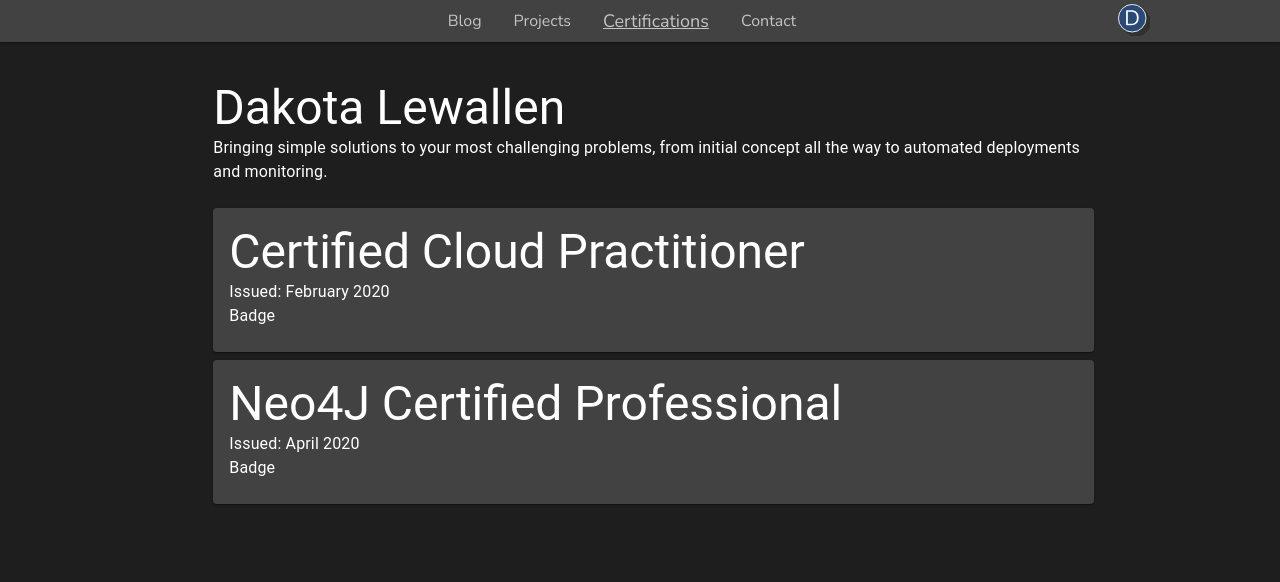
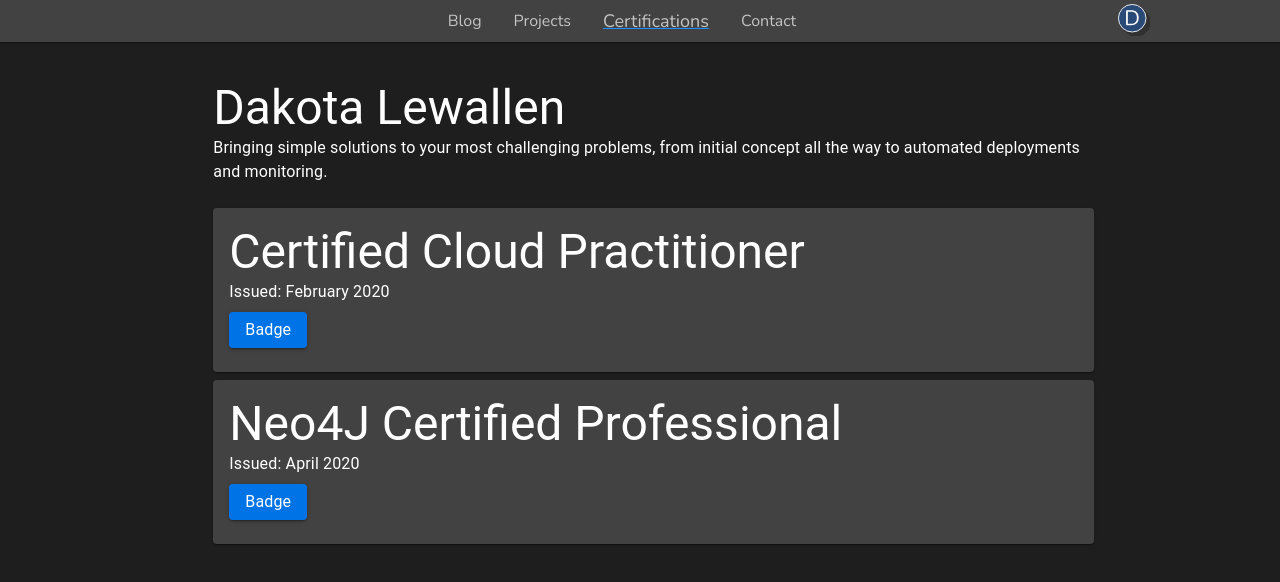
Before and after one commit to PizzaShift/next-personal-site, a Next.js app: page /certifications in a window 1280 px wide. Shown: the top 582 px of the page. Built offline with nearby package versions, Linux system fonts and the light colour scheme.

Commit message:
adding some color

```diff
--- a/components/cards/Certs.js
+++ b/components/cards/Certs.js
@@ -1,4 +1,4 @@
-import { Grid, Typography, CardContent } from "@material-ui/core/";
+import { Grid, Typography, CardContent, Button } from "@material-ui/core/";
 import MyCard from "./Card";
 
 const Cert = () => {
@@ -17,7 +17,17 @@ const Cert = () => {
             style={{ textDecorationColor: "white", color: "white" }}
             href="https://www.youracclaim.com/badges/040beb89-0d89-462e-83a3-0029544cc863/public_url"
           >
-            <Typography>Badge</Typography>
+            <Button
+              variant="contained"
+              style={{
+                textTransform: "none",
+                backgroundColor: "#0073E6",
+                color: "white",
+                marginTop: "0.5rem",
+              }}
+            >
+              <Typography>Badge</Typography>
+            </Button>
           </a>
         </CardContent>
       </MyCard>
@@ -34,7 +44,17 @@ const Cert = () => {
             style={{ textDecorationColor: "white", color: "white" }}
             href="https://graphacademy.neo4j.com/certificates/362a1440003ee5e6f6aa98d7bae0849b8b7811ee58714d0ec83d598f3e82ef40.pdf"
           >
-            <Typography>Badge</Typography>
+            <Button
+              variant="contained"
+              style={{
+                textTransform: "none",
+                backgroundColor: "#0073E6",
+                color: "white",
+                marginTop: "0.5rem",
+              }}
+            >
+              <Typography>Badge</Typography>
+            </Button>
           </a>
         </CardContent>
       </MyCard>
--- a/components/layout/Layout.js
+++ b/components/layout/Layout.js
@@ -68,7 +68,11 @@ const Layout = (props) => {
                 className={classes.links}
                 style={
                   navValue === "/"
-                    ? { textDecoration: "underline", fontSize: "large" }
+                    ? {
+                        textDecoration: "underline",
+                        textDecorationColor: "DodgerBlue",
+                        fontSize: "large",
+                      }
                     : {}
                 }
               >
@@ -82,7 +86,11 @@ const Layout = (props) => {
                 className={classes.links}
                 style={
                   navValue === "/projects"
-                    ? { textDecoration: "underline", fontSize: "large" }
+                    ? {
+                        textDecoration: "underline",
+                        textDecorationColor: "DodgerBlue",
+                        fontSize: "large",
+                      }
                     : {}
                 }
               >
@@ -96,7 +104,11 @@ const Layout = (props) => {
                 className={classes.links}
                 style={
                   navValue === "/certifications"
-                    ? { textDecoration: "underline", fontSize: "large" }
+                    ? {
+                        textDecoration: "underline",
+                        textDecorationColor: "DodgerBlue",
+                        fontSize: "large",
+                      }
                     : {}
                 }
               >
@@ -113,6 +125,7 @@ const Layout = (props) => {
                   navValue === "/contact"
                     ? {
                         textDecoration: "underline",
+                        textDecorationColor: "DodgerBlue",
                         fontSize: "large",
                         marginRight: 0,
                       }
--- a/components/root.js
+++ b/components/root.js
@@ -18,6 +18,7 @@ const App = ({ children, navLocation }) => {
         <Layout navValue={navLocation}>
           <Head>
             <title>Dakota Lewallen</title>
+            <html lang="en" />
           </Head>
           {/* <DynamicSnakeLoad /> */}
           {/* <span
--- a/pages/global.css
+++ b/pages/global.css
@@ -1,4 +1,4 @@
-@import url('https://fonts.googleapis.com/css2?family=Nunito&display=swap');
+@import url("https://fonts.googleapis.com/css2?family=Nunito&display=swap");
 
 * {
   box-sizing: border-box;
@@ -6,7 +6,7 @@
 
 html,
 body {
-  font-family: 'Nunito';
+  font-family: "Nunito";
   /* background-color: #294976; */
   background-color: rgb(30, 30, 30);
   padding: 0;
```
Also changed, not shown: components/cards/Contact.js (+5 -2 lines), components/cards/Project.js (+6 -1 lines), components/stat/Stat.js (+8 -2 lines).
